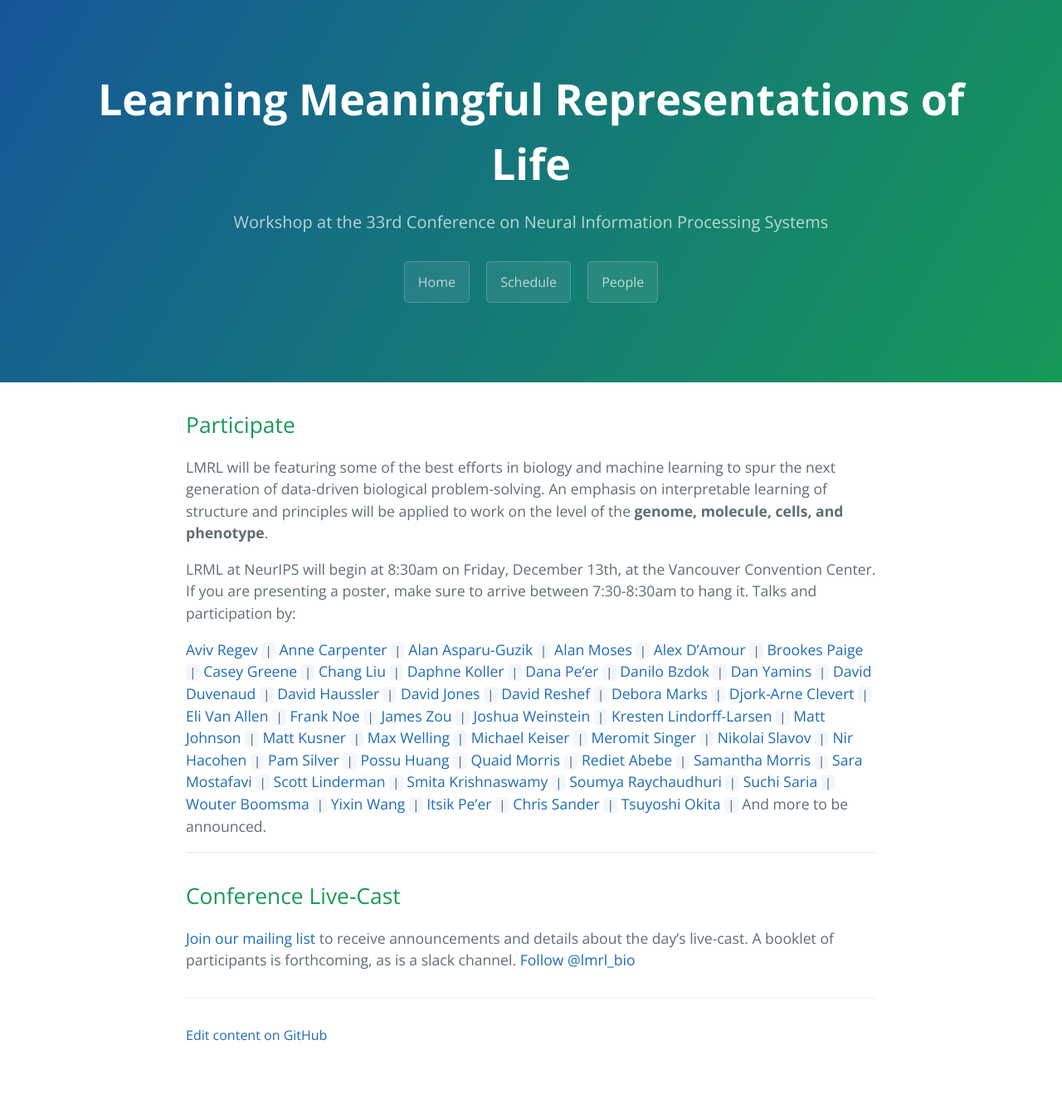
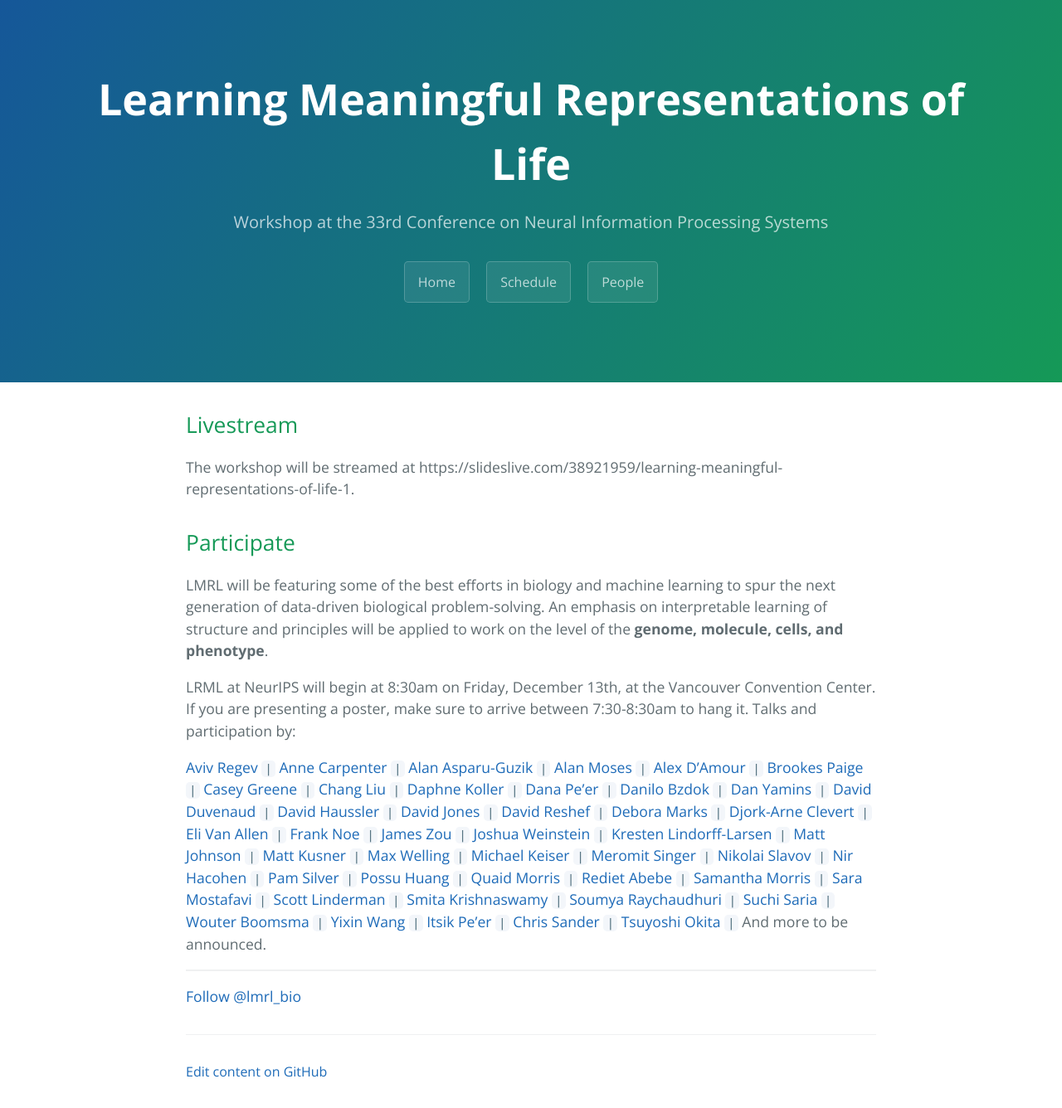
Before and after one commit to lmrl-bio/lmrl-bio.github.io, a Jekyll site: the page built from index.md, in a window 1280 px wide. Shown: the whole page at 83% size. Built offline with Jekyll 4.4.1, drawn with Linux system fonts in a browser that asks for light colours; comment, search, counter and statistics services are not loaded; our own code applies the rules of GitHub Pages for plain Markdown files; before the commit the page ends 1292 px from its top, so only the background shows below that.

Commit message:
added livestream link

```diff
--- a/index.md
+++ b/index.md
@@ -1,6 +1,9 @@
 ---
 layout: default
 ---
+
+## Livestream
+The workshop will be streamed at https://slideslive.com/38921959/learning-meaningful-representations-of-life-1.
 
 ## Participate
 
@@ -57,7 +60,4 @@ LRML at NeurIPS will begin at 8:30am on Friday, December 13th, at the Vancouver
 
 ***
 
-## Conference Live-Cast
-
-<a href = "mailto: lmrl.neurips.2019@gmail.com">Join our mailing list</a> to receive announcements and details about the day's live-cast. A booklet of participants is forthcoming, as is a slack channel.
 <a href="https://twitter.com/lmrl_bio?ref_src=twsrc%5Etfw" class="twitter-follow-button" data-size="large" data-show-count="false">Follow @lmrl_bio</a><script async src="https://platform.twitter.com/widgets.js" charset="utf-8"></script>
```
